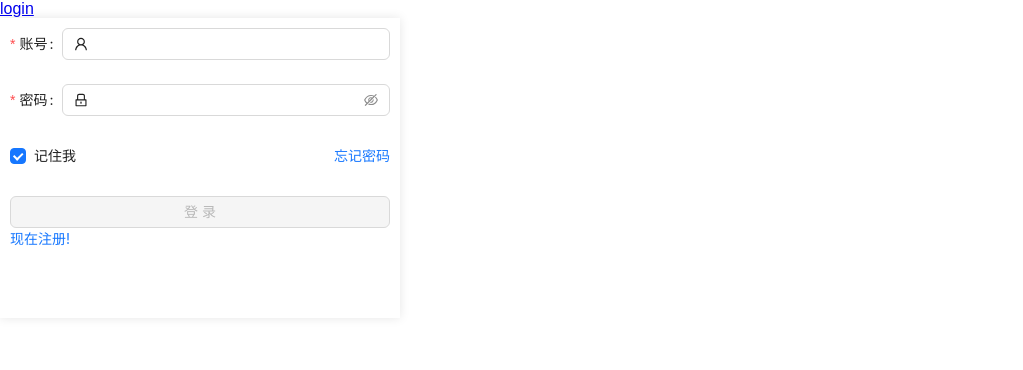
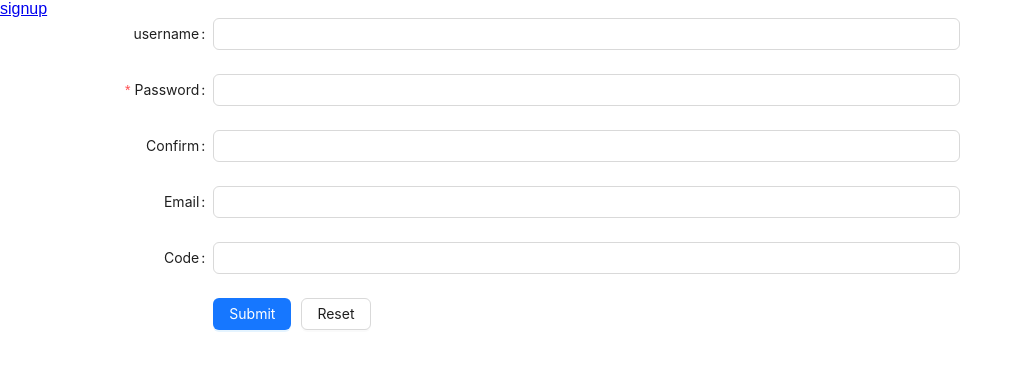
Before and after one commit to leabol/Bolg, a Vue app in the folder blog-vue3/: page /signup in a window 1280 px wide. Shown: the top 370 px of the page, without its empty margins (0-1023 px from the left). Built offline with nearby package versions, Linux system fonts and the light colour scheme.

Commit message:
上传说明文档

```diff
--- a/blog-vue3/src/App.vue
+++ b/blog-vue3/src/App.vue
@@ -1,15 +1,14 @@
 <script setup>
 import Login from './views/Login.vue';
+import Signup from './views/Signup.vue';
 </script>
 
 <template>
-  <RouterLink to="/login">login</RouterLink>
-  <Login class="log"></Login>
+  <RouterLink to="/signup">signup</RouterLink>
+  <!-- <Login class="log"></Login> -->
   <RouterView/>
 </template>
 
 <style>
-.log{
 
-}
 </style>
--- a/blog-vue3/src/views/Login.vue
+++ b/blog-vue3/src/views/Login.vue
@@ -198,6 +198,7 @@ input.invalid::placeholder {
     </a-form-item>
   </a-form>
 </template>
+
 <script lang="ts" setup>
 import { reactive, computed } from 'vue';
 import { UserOutlined, LockOutlined } from '@ant-design/icons-vue';
--- a/blog-vue3/src/views/Signup.vue
+++ b/blog-vue3/src/views/Signup.vue
@@ -1,7 +1,93 @@
 <template>
+    <a-form ref="formRef" name="custom-validation" :model="formState" :rules="rules" v-bind="layout"
+        @finish="handleFinish" @validate="handleValidate" @finishFailed="handleFinishFailed">
+        <a-form-item  label="username" >
+            <a-input v-model:value="formState.username" />
+        </a-form-item>
+        <a-form-item has-feedback label="Password" name="pass">
+            <a-input v-model:value="formState.pass" type="password" autocomplete="off" />
+        </a-form-item>
+        <a-form-item has-feedback label="Confirm" name="checkPass">
+            <a-input v-model:value="formState.checkPass" type="password" autocomplete="off" />
+        </a-form-item>
+        <a-form-item  label="Email" >
+            <a-input v-model:value="formState.email" />
+        </a-form-item>
+        <a-form-item  label="Code" >
+            <a-input v-model:value="formState.Code" />
+        </a-form-item>
 
+
+        <a-form-item :wrapper-col="{ span: 14, offset: 4 }">
+            <a-button type="primary" html-type="submit">Submit</a-button>
+            <a-button style="margin-left: 10px" @click="resetForm">Reset</a-button>
+        </a-form-item>
+    </a-form>
 </template>
+<script setup>
+import { reactive, ref } from 'vue';
+const formRef = ref();
+const formState = reactive({
+    username: '',
+    pass: '',
+    checkPass: '',
+    email: '',
+    Code: '',
+});
 
-<script setup>
+const validatePass = async (_rule, value) => {
+    if (value === '') {
+        return Promise.reject('Please input the password');
+    } else {
+        if (formState.checkPass !== '') {
+            formRef.value.validateFields('checkPass');
+        }
+        return Promise.resolve();
+    }
+};
+const validatePass2 = async (_rule, value) => {
+    if (value === '') {
+        return Promise.reject('Please input the password again');
+    } else if (value !== formState.pass) {
+        return Promise.reject("Two inputs don't match!");
+    } else {
+        return Promise.resolve();
+    }
+};
+const rules = {
+    pass: [
+        {
+            required: true,
+            validator: validatePass,
+            trigger: 'change',
+        },
+    ],
+    checkPass: [
+        {
+            validator: validatePass2,
+            trigger: 'change',
+        },
+    ],
 
+};
+const layout = {
+    labelCol: {
+        span: 4,
+    },
+    wrapperCol: {
+        span: 14,
+    },
+};
+const handleFinish = values => {
+    console.log(values, formState);
+};
+const handleFinishFailed = errors => {
+    console.log(errors);
+};
+const resetForm = () => {
+    formRef.value.resetFields();
+};
+const handleValidate = (...args) => {
+    console.log(args);
+};
 </script>
```
Also changed, not shown: 1 other file (tests, documents, lock files or other folders).
